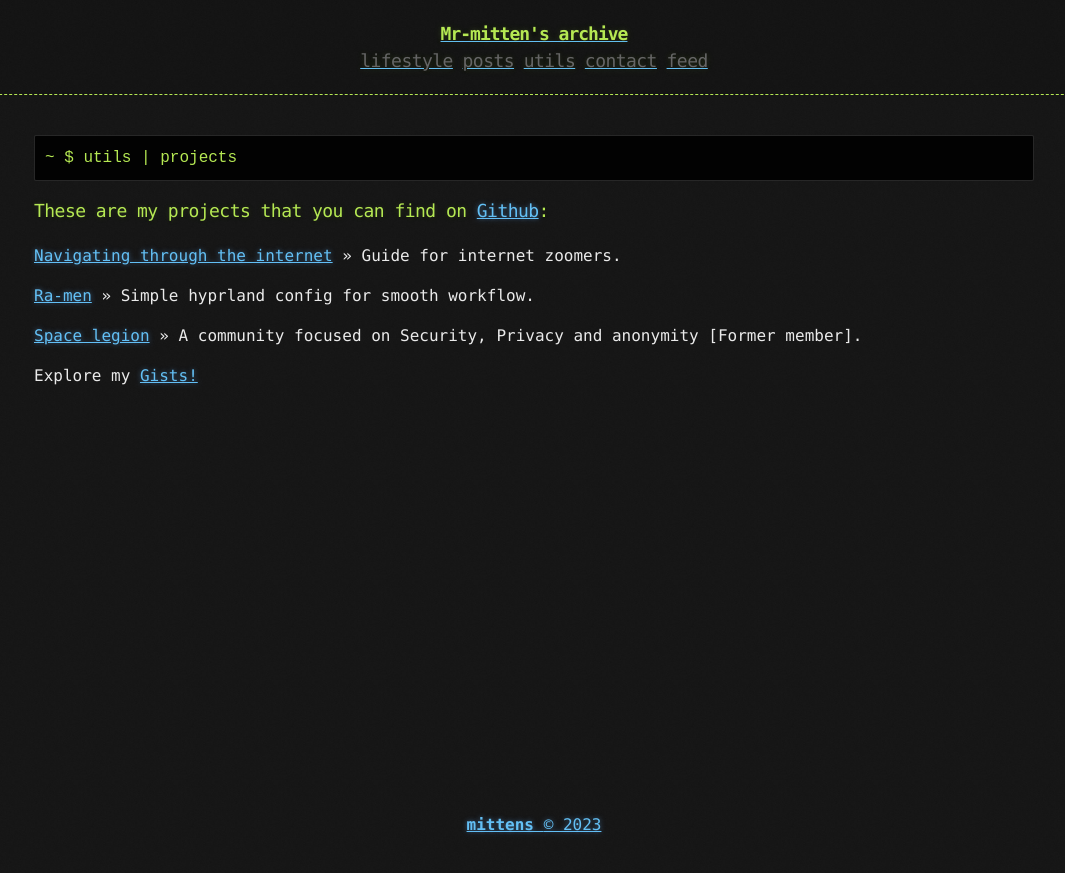
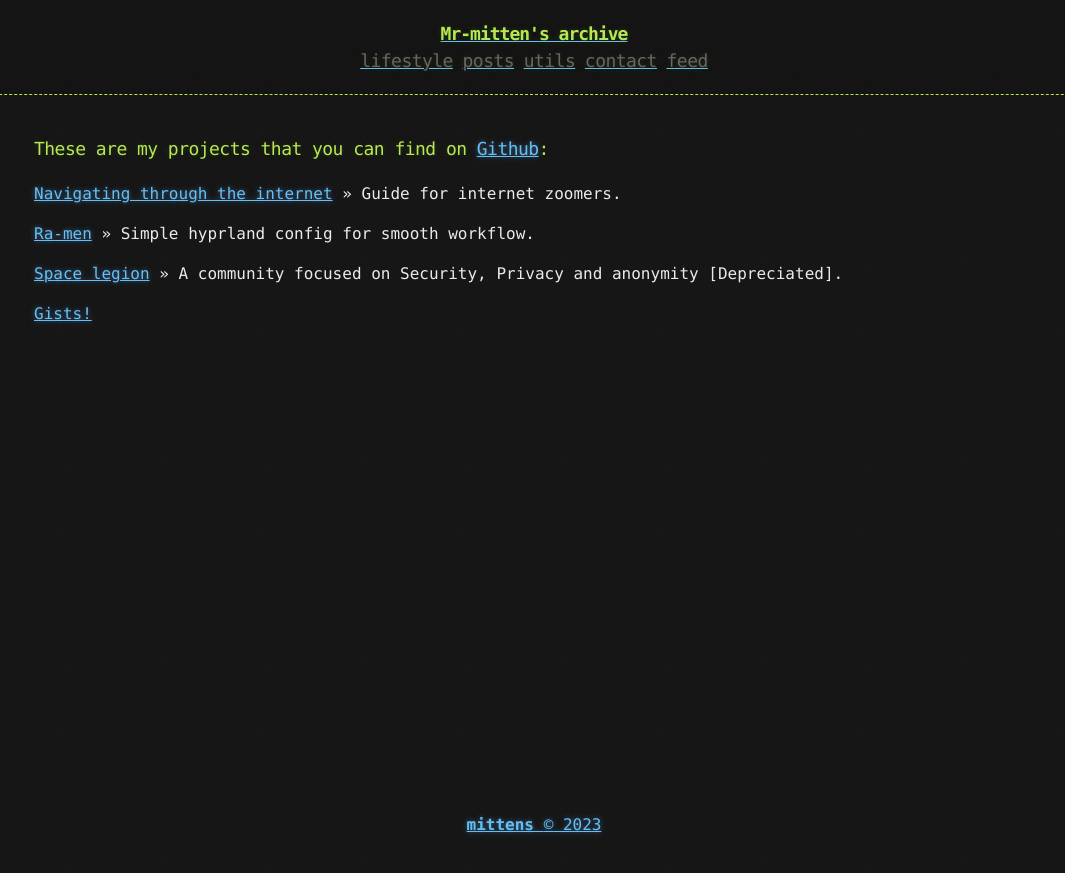
Before and after one commit to zoulx32/mr-mittens.oldweb, a Jekyll site: the page built from utils.md, in a window 1280 px wide. Shown: the top 873 px of the page, without its empty margins (106-1171 px from the left). Built offline with Jekyll 4.4.1, drawn with Linux system fonts in a browser that asks for light colours.

Commit message:
Update utils.md

````diff
--- a/utils.md
+++ b/utils.md
@@ -3,9 +3,6 @@ layout: page
 title: utils | mittens
 ---
 
-```term
-~ $ utils | projects
-```
 
 ### These are my projects that you can find on [Github](https://github.com/Mr-Mittens?tab=repositories):
 
@@ -13,6 +10,6 @@ title: utils | mittens
 
 [Ra-men](https://github.com/Mr-Mittens/Ra-men) >> Simple hyprland config for smooth workflow.
 
-[Space legion](https://spacelegion.org) >> A community focused on Security, Privacy and anonymity [Former member].
+[Space legion](https://spacelegion.org) >> A community focused on Security, Privacy and anonymity [Depreciated].
 
-Explore my [Gists!](https://gist.github.com/Mr-Mittens)
+[Gists!](https://gist.github.com/Mr-Mittens)
````
